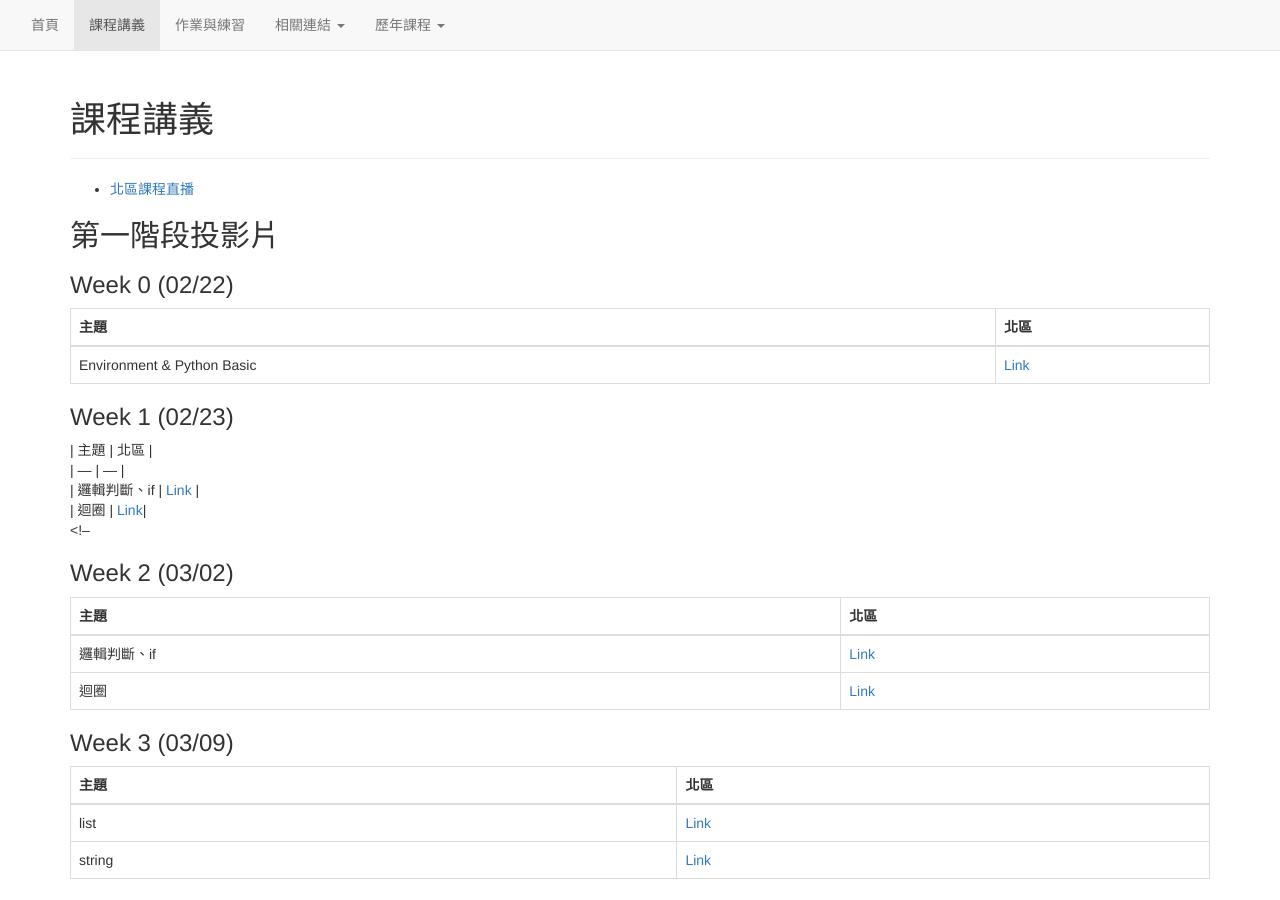
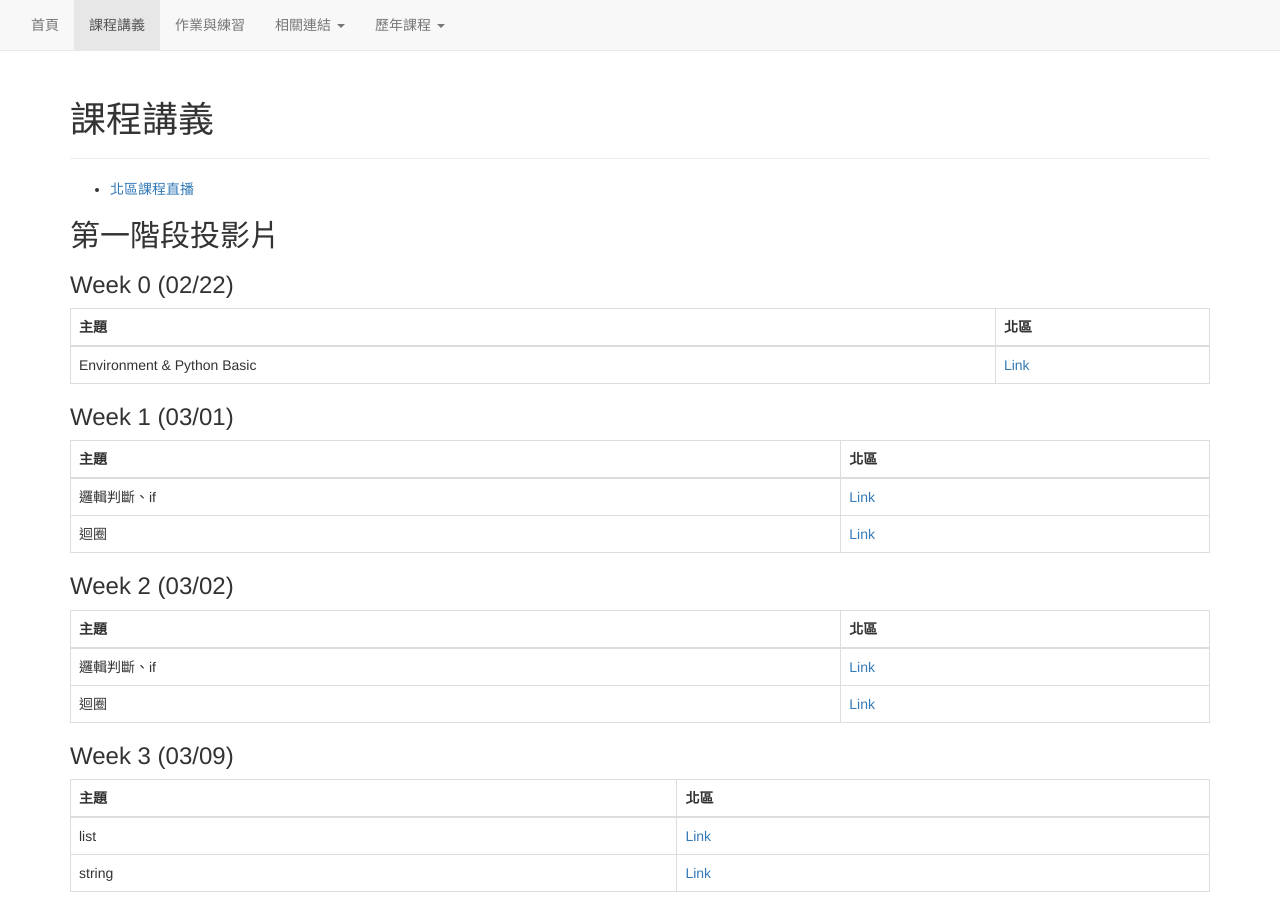
Before and after one commit to tw-csie-sprout/py2026, a Jekyll site: the page built from slides.md, in a window 1280 px wide and 900 px high. Built offline with Jekyll 4.4.1, drawn with Linux system fonts in a browser that asks for light colours.

Commit message:
Update Week 1 date from 02/23 to 03/01

```diff
--- a/slides.md
+++ b/slides.md
@@ -16,14 +16,14 @@ title: "課程講義"
 | Environment & Python Basic | [Link](https://docs.google.com/presentation/d/1OOWXl3Dy46cruMmNoUz-rQTNRqfc5tibd2wWyME99Do/edit?usp=sharing) |
 
 
-### Week 1 (02/23)
+### Week 1 (03/01)
 
 {: .table .table-bordered}
 | 主題 | 北區 |
 | --- | --- |
 | 邏輯判斷、if | [Link](https://hackmd.io/@mwqXlFx-Snm6rWYAV9nuAA/SJjAVeG_be) |
 | 迴圈 | [Link](https://hackmd.io/@mwqXlFx-Snm6rWYAV9nuAA/rJnfvOHuWx)|
-<!--
+
 ### Week 2 (03/02)
 
 {: .table .table-bordered}
```
